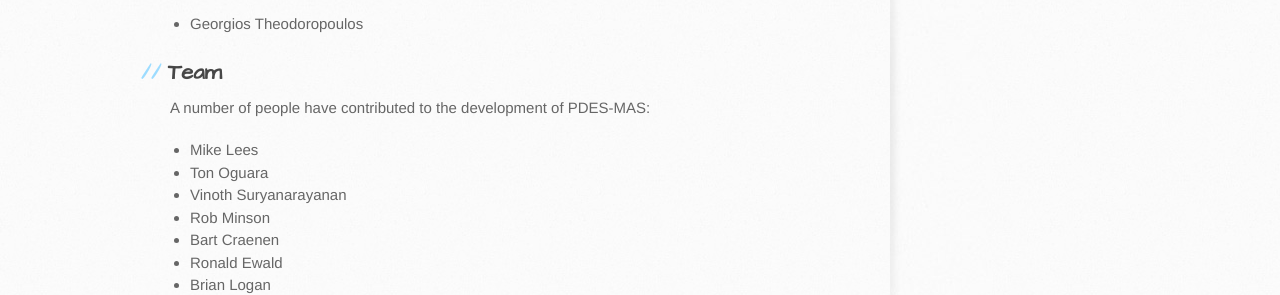
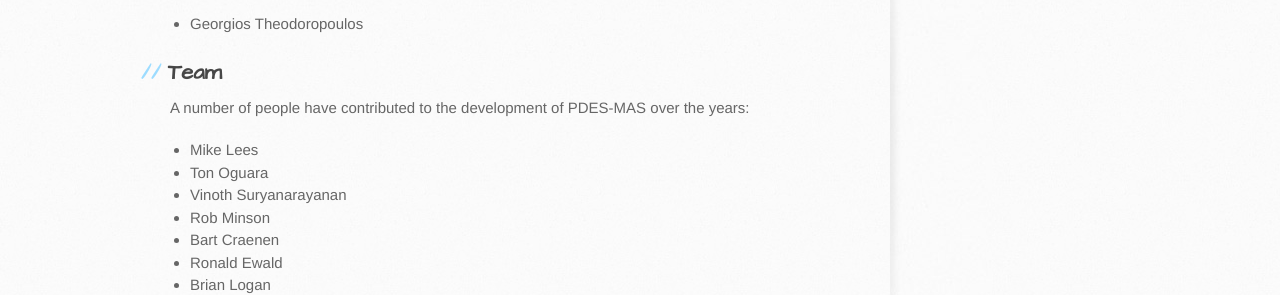
Before and after one commit to PDES-MAS/PDES-MAS.github.io, a Jekyll site: the page built from about.md, in a window 1280 px wide and 900 px high. Shown: the part 457-752 px from the top of the window. Built offline with Jekyll 4.4.1, drawn with Linux system fonts in a browser that asks for light colours.

Commit message:
Update about.md

```diff
--- a/about.md
+++ b/about.md
@@ -11,7 +11,7 @@
 - Georgios Theodoropoulos
 
 ## Team
-A number of people have contributed to the development of PDES-MAS:
+A number of people have contributed to the development of PDES-MAS over the years:
 
 - Mike Lees
 - Ton Oguara
```
